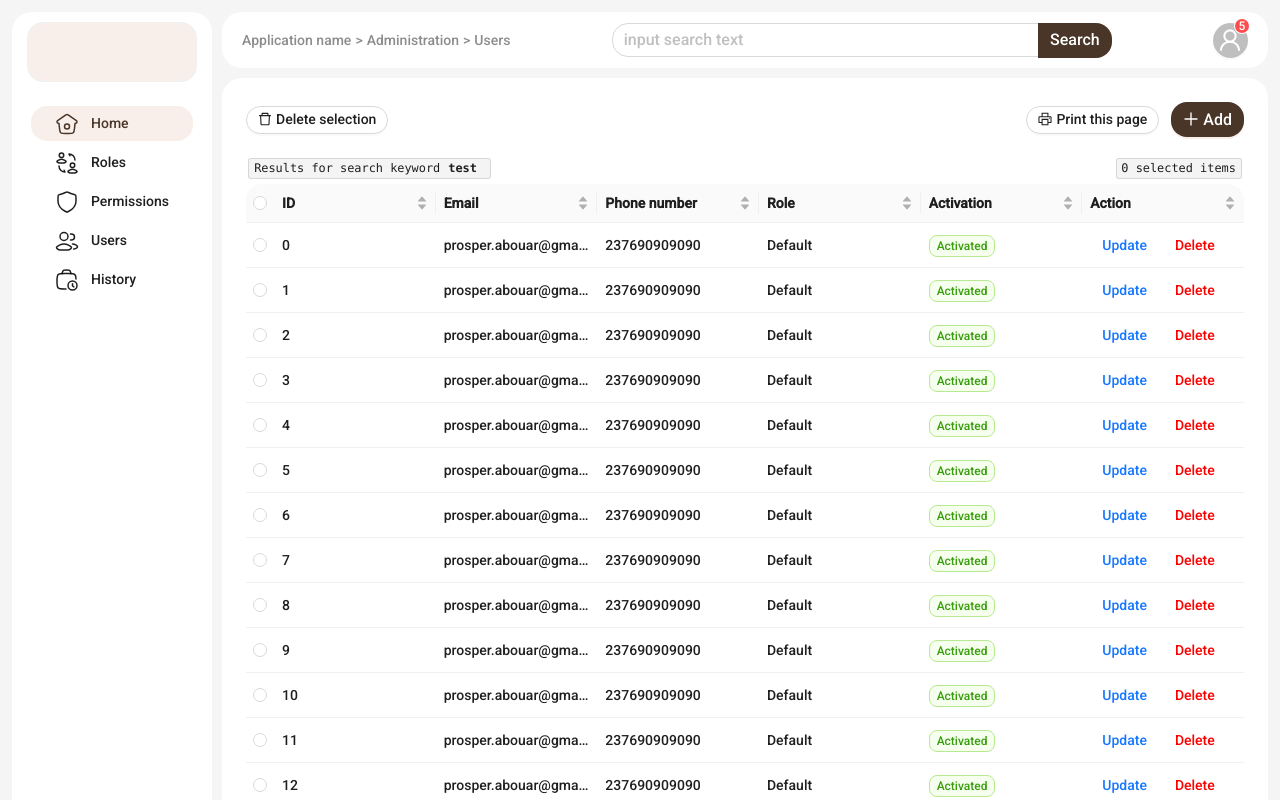
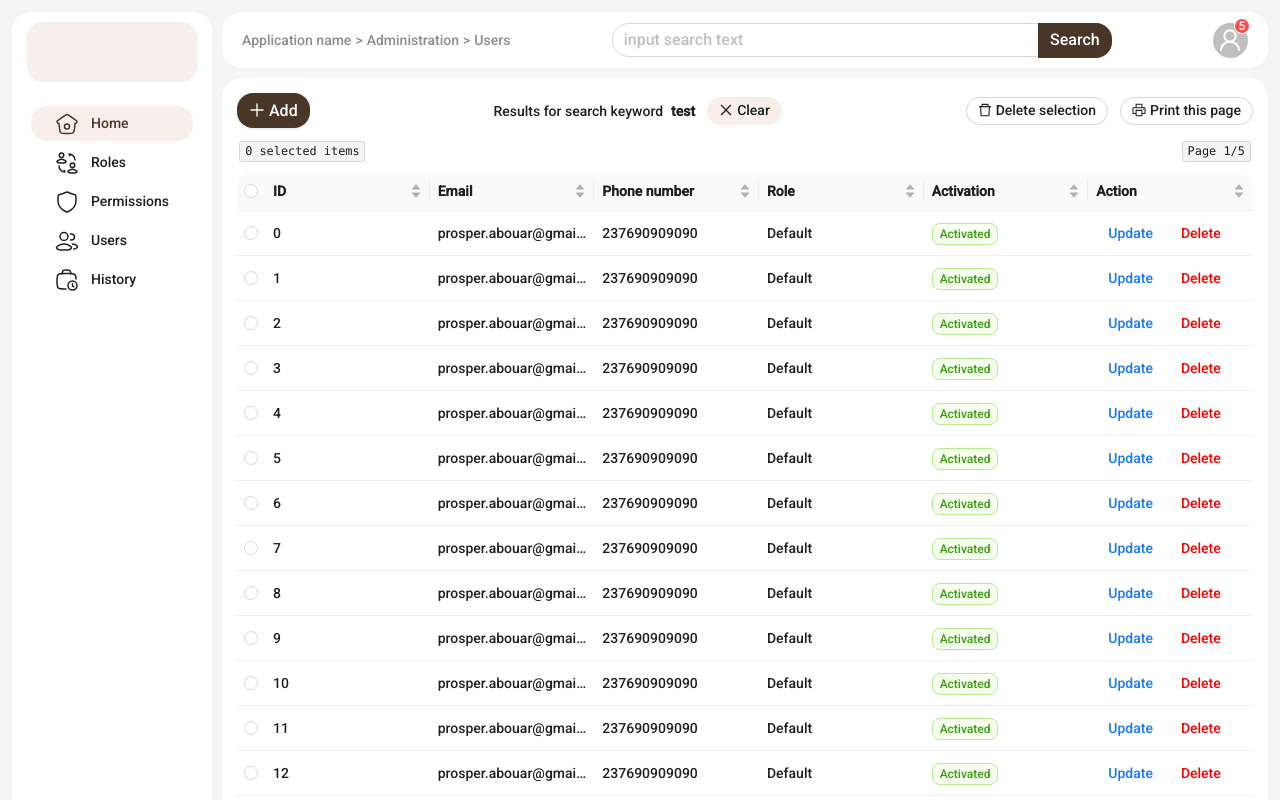
Before and after one commit to 4kpros/next-dashboard, a Next.js app: page /admin/users in a window 1280 px wide. Shown: the top 800 px of the page. Built offline with nearby package versions, Linux system fonts and the light colour scheme; what @ant-design/nextjs-registry would draw is missing.

Commit message:
feat: update layouts

```diff
--- a/src/app/admin/users/content.tsx
+++ b/src/app/admin/users/content.tsx
@@ -3,6 +3,7 @@
 import React, { useState } from "react";
 import { Button, theme, Typography } from "antd";
 import {
+  CloseOutlined,
   DeleteOutlined,
   PlusOutlined,
   PrinterOutlined,
@@ -17,7 +18,7 @@ const { Text } = Typography;
 
 export default function PageContent() {
   const {
-    token: { colorBgContainer, borderRadius },
+    token: { colorPrimaryBg, colorBgContainer, borderRadius },
   } = theme.useToken();
 
   const [addUserModalOpen, setAddUserModalOpen] = useState(false);
@@ -28,24 +29,14 @@ export default function PageContent() {
     <>
       <div
         style={{
-          padding: 24,
-          textAlign: "center",
+          padding: "15px",
           background: colorBgContainer,
           borderRadius: borderRadius,
           minHeight: "100vh",
         }}
       >
-        <div className="w-full flex flex-row items-center justify-between mb-5">
+        <div className="w-full flex flex-row items-center justify-between">
           <div className="flex flex-wrap items-center gap-3">
-            <Button
-              icon={<DeleteOutlined />}
-              onClick={() => setDeleteUserModalOpen(true)}
-            >
-              Delete selection
-            </Button>
-          </div>
-          <div className="flex flex-wrap items-center gap-3">
-            <Button icon={<PrinterOutlined />}>Print this page</Button>
             <Button
               type="primary"
               size="large"
@@ -55,14 +46,35 @@ export default function PageContent() {
               Add
             </Button>
           </div>
+          <div className="flex flex-wrap items-center gap-1">
+            <Text ellipsis={true}>
+              Results for search keyword
+              <span className="font-extrabold mx-2">test</span>
+            </Text>
+            <Button
+              icon={<CloseOutlined />}
+              type="text"
+              style={{ backgroundColor: colorPrimaryBg }}
+            >
+              Clear
+            </Button>
+          </div>
+          <div className="flex flex-wrap items-center gap-3">
+            <Button
+              icon={<DeleteOutlined />}
+              onClick={() => setDeleteUserModalOpen(true)}
+            >
+              Delete selection
+            </Button>
+            <Button icon={<PrinterOutlined />}>Print this page</Button>
+          </div>
         </div>
-        <div className="flex items-center justify-between gap-3">
+        <div className="flex items-center justify-between gap-3 mt-3">
           <Text code ellipsis={true}>
-            Results for search keyword
-            <span className="font-extrabold mx-2">test</span>
+            0 selected items
           </Text>
           <Text code ellipsis={true}>
-            0 selected items
+            Page 1/5
           </Text>
         </div>
         <UsersTable openUpdateUserModal={() => setUpdateUserModalOpen(true)} />
--- a/src/components/tables/users-table.tsx
+++ b/src/components/tables/users-table.tsx
@@ -175,7 +175,7 @@ export default function UsersTable(props: { openUpdateUserModal: () => void }) {
       columns={tableColumns}
       dataSource={hasData ? data : []}
       scroll={scroll}
-      style={{ paddingTop: "5px" }}
+      style={{ marginTop: "10px" }}
     />
   );
 }
```
